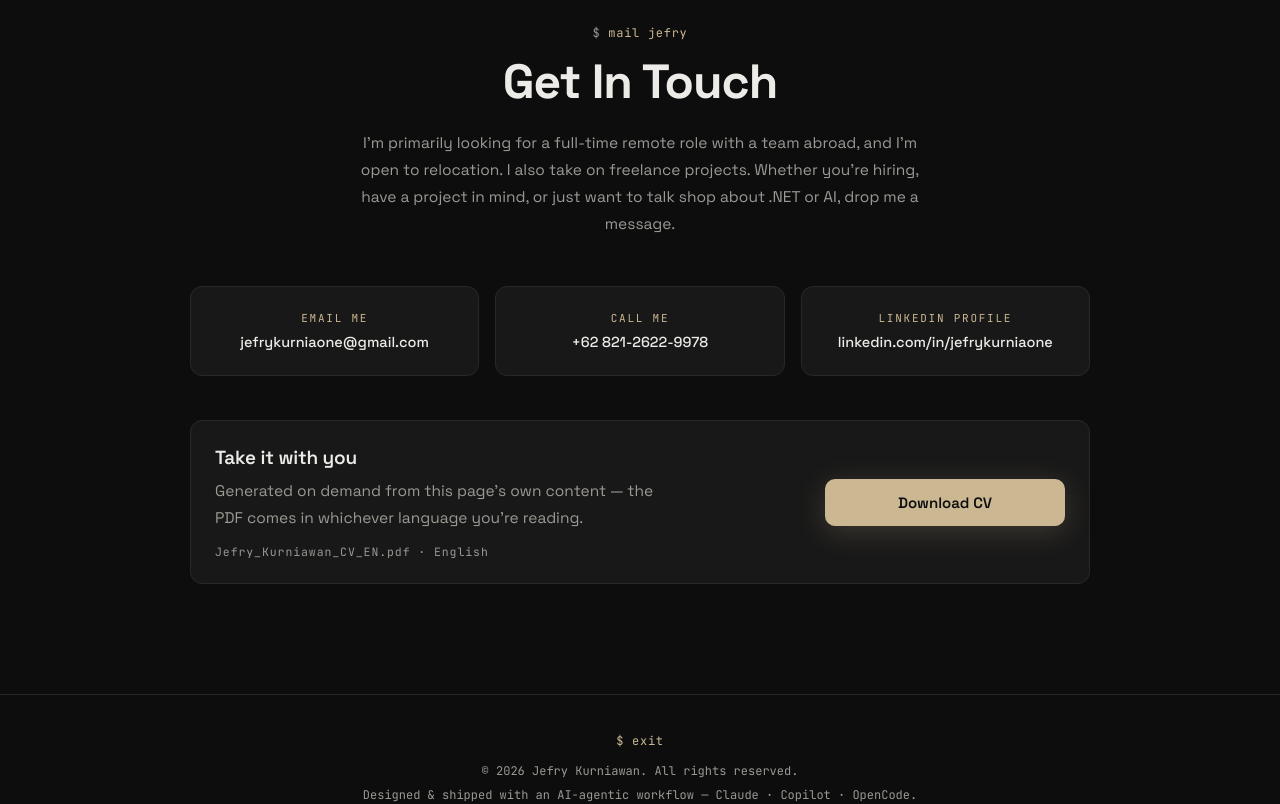
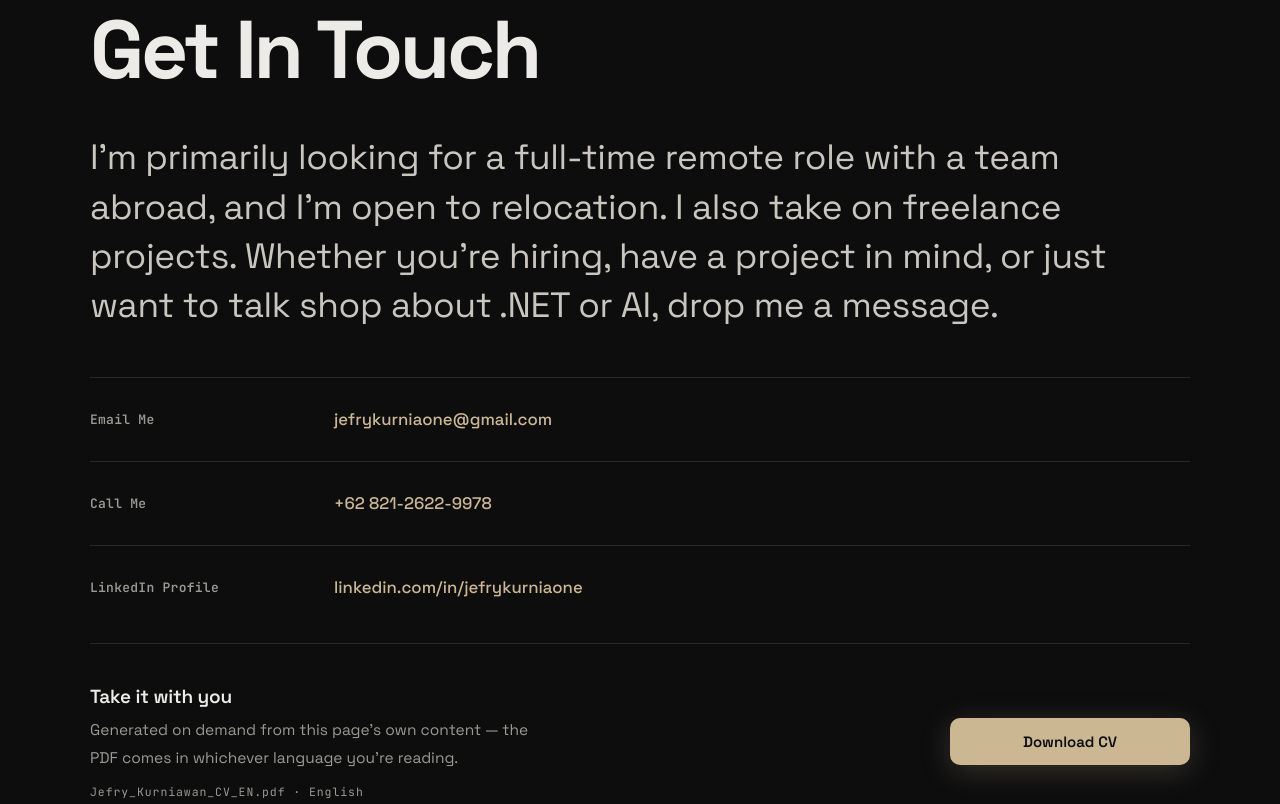
Before and after one commit to jefrykurniaone/porto-jefry, a Next.js app: page /en in a window 1280 px wide. Shown: the part 8620-9424 px from the top of the page. Built offline with nearby package versions, Linux system fonts and the light colour scheme; no server answers.

Commit message:
feat: restyle Contact and the CV panel as ruled rows (#79)
Drops the panel-card box: contact entries become label/value ruled rows
and the CV panel becomes a ruled block, matching the Experience/Skills/
Education/Projects family. Uses SectionHeader (drops `command`) and Reveal.

```diff
--- a/src/app/styles/sections/contact.css
+++ b/src/app/styles/sections/contact.css
@@ -1,70 +1,69 @@
-/* ── Contact ── */
-.contact-section-inner {
-    max-width: 900px;
-    margin: 0 auto;
-    padding: 110px 24px;
-    text-align: center;
+/* ── Contact ──
+   The page's close: a large closing line, then the contact entries as ruled
+   rows and the CV panel as one more ruled block — the same "hairline, no box"
+   treatment Experience, Skills, Education and Projects already use, so the
+   closing section reads as the same family rather than as a special case. */
+.contact-desc {
+    font-size: var(--fs-lead);
+    font-weight: 400;
+    line-height: 1.4;
+    letter-spacing: -0.01em;
+    color: var(--reading);
+    max-width: 60ch;
+    margin: 0 0 48px;
 }
 
-.contact-title {
-    font-size: clamp(30px, 5vw, 48px);
-    font-weight: 700;
-    letter-spacing: -0.02em;
-    margin: 0 0 18px;
+.contact-row {
+    display: grid;
+    grid-template-columns: minmax(170px, 220px) minmax(0, 1fr);
+    align-items: center;
+    gap: 24px;
+    padding: 30px 0;
+    border-top: 1px solid var(--line);
 }
 
-.contact-desc {
-    font-size: 15.5px;
-    line-height: 1.75;
-    color: var(--muted);
-    max-width: 560px;
-    margin: 0 auto 48px;
+@media (max-width: 640px) {
+    .contact-row {
+        grid-template-columns: minmax(0, 1fr);
+        align-items: start;
+        gap: 8px;
+    }
 }
 
-.contact-grid {
-    display: grid;
-    grid-template-columns: repeat(auto-fit, minmax(230px, 1fr));
-    gap: 16px;
+.contact-row__label {
+    font-family: var(--font-mono), monospace;
+    font-size: 13px;
+    font-weight: 600;
+    line-height: 1.3;
+    letter-spacing: 0.02em;
+    color: var(--muted);
+    margin: 0;
 }
 
-.contact-card {
+/* Colour comes from the global `a` rule (--accent-ink, --text on hover) — see
+   `.project-item__link`'s comment. The underline is this row's own feedback. */
+.contact-row__value {
+    font-size: 1.05rem;
+    font-weight: 500;
     text-decoration: none;
-    padding: 26px 20px;
-    display: flex;
-    flex-direction: column;
-    gap: 8px;
+    border-bottom: 1px solid transparent;
+    overflow-wrap: anywhere;
+    transition: border-color 0.2s ease;
 }
 
-.contact-card__label {
-    font-family: var(--font-mono), monospace;
-    font-size: 11px;
-    letter-spacing: 0.16em;
-    text-transform: uppercase;
-    color: var(--accent-ink);
+.contact-row__value:hover {
+    border-bottom-color: currentColor;
 }
 
-/* `overflow-wrap: anywhere`, not `word-break: break-all`: both stop a long
-   email or URL from overflowing a 230px card, but break-all takes the break
-   whether or not it is needed, so `jefrykurniaone@gmail.com` splits mid-word
-   even when the line has room. `anywhere` only breaks when nothing else fits. */
-.contact-card__value {
-    font-size: 14.5px;
-    font-weight: 500;
-    color: var(--text);
-    overflow-wrap: anywhere;
-}
-
-/* Closes the page. A panel, not a hairline with a button under it: at card
-   weight it reads as the fourth thing on offer rather than as something left
-   unfinished below the other three. No `--lift` — it holds a control, and a
-   card that rises under the pointer while you aim at its button is noise.
-
-   Offer left, action right, and left-aligned against a centred section on
-   purpose: it is the one block here that is a statement with a control rather
-   than a label with a value, and prose with a measure has no business being
-   centred. The `auto` column is sized by the button's own 240px minimum. */
+/* Closes the page. A hairline, not a panel: offer on the left, action on the
+   right, and its own three-rung hierarchy (title, lead, artifact) — left-
+   aligned on purpose, since this is a statement with a control rather than a
+   label with a value. The `auto` column is sized by the button's own 240px
+   minimum. */
 .contact-cta {
-    margin-top: 44px;
+    margin-top: 14px;
+    padding-top: 40px;
+    border-top: 1px solid var(--line);
     display: grid;
     grid-template-columns: 1fr auto;
     align-items: center;
@@ -126,9 +125,9 @@
     overflow-wrap: anywhere;
 }
 
-/* One column below the same 640px the experience row collapses at. The button
-   keeps `width: 100%` and so spans the panel — the largest touch target on the
-   page, for the visitor most likely to be on a phone. */
+/* One column below the same 640px the other ruled rows collapse at. The
+   button keeps `width: 100%` and so spans the panel — the largest touch
+   target on the page, for the visitor most likely to be on a phone. */
 @media (max-width: 640px) {
     .contact-cta {
         grid-template-columns: 1fr;
--- a/src/components/sections/Contact.tsx
+++ b/src/components/sections/Contact.tsx
@@ -1,4 +1,6 @@
 import { useLocale, useTranslations } from 'next-intl';
+import SectionHeader from '@/components/ui/SectionHeader';
+import Reveal from '@/components/ui/Reveal';
 import CvDownloadAction from '@/components/ui/CvDownloadAction';
 import { cvFileName } from '@/utils/cv';
 import {
@@ -9,29 +11,33 @@ import {
     CONTACT_LINKEDIN_DISPLAY,
 } from '@/data/contact';
 
-interface ContactCardItem {
+interface ContactRowItem {
     label: string;
     href: string;
     value: string;
     isExternal: boolean;
 }
 
-function ContactCard({ label, href, value, isExternal }: Readonly<ContactCardItem>) {
+/** One ruled row: the entry's Label in the left column, its live link on the
+ * right — the same shape `.exp-row` and `.skill-row` use elsewhere. */
+function ContactRow({ label, href, value, isExternal }: Readonly<ContactRowItem>) {
     return (
-        <a
-            href={href}
-            target={isExternal ? '_blank' : undefined}
-            rel={isExternal ? 'noopener noreferrer' : undefined}
-            className='panel-card panel-card--lift contact-card'>
-            <span className='contact-card__label'>{label}</span>
-            <span className='contact-card__value'>{value}</span>
-        </a>
+        <div className='contact-row'>
+            <p className='contact-row__label'>{label}</p>
+            <a
+                href={href}
+                target={isExternal ? '_blank' : undefined}
+                rel={isExternal ? 'noopener noreferrer' : undefined}
+                className='contact-row__value'>
+                {value}
+            </a>
+        </div>
     );
 }
 
 type TranslateFn = (key: string) => string;
 
-function buildContactCards(t: TranslateFn): ContactCardItem[] {
+function buildContactRows(t: TranslateFn): ContactRowItem[] {
     return [
         {
             label: t('email_label'),
@@ -54,62 +60,22 @@ function buildContactCards(t: TranslateFn): ContactCardItem[] {
     ];
 }
 
-export default function Contact() {
-    const t = useTranslations('contact');
-    const cards = buildContactCards(t);
-
-    return (
-        <section
-            id='contact'
-            aria-labelledby='contact-title'
-            className='section-band'>
-            <div className='contact-section-inner'>
-                {/* Contact keeps its own centred header rather than
-                    SectionHeader: the closing section runs a wider title and a
-                    narrower column to signal an ending. */}
-                <p className='section-kicker'>
-                    <span className='section-kicker__prompt' aria-hidden='true'>$</span>{' '}
-                    mail jefry
-                </p>
-                <h2 id='contact-title' className='contact-title'>{t('title')}</h2>
-                <p className='contact-desc'>{t('description')}</p>
-                <div className='contact-grid'>
-                    {cards.map((card) => (
-                        <ContactCard key={card.href} {...card} />
-                    ))}
-                </div>
-                <ContactCvPanel />
-            </div>
-        </section>
-    );
-}
-
 /**
- * The page's closing action. Until this existed the CV lived only in the hero,
- * ~14,000px above the point where a reader actually decides to take it. Built as
- * a panel rather than a bare button so the offer is stated rather than implied.
- *
- * It is deliberately *not* a fourth contact card. It used to open with the same
- * mono-uppercase label the three cards above it use, which made the page's most
- * important click read as a peer of "CALL ME" — and it centred ~500px of content
- * inside a 900px panel, so the one block that should close the page was also the
- * only one that failed to fill its own box. Offer on the left, action on the
- * right, and its own three-rung hierarchy: title, lead, artifact.
+ * The page's closing action: the offer on the left, the CV download on the
+ * right, ruled off from the entries above by a hairline rather than a panel.
+ * `CvDownloadAction` owns the busy/success/error states; this only frames it.
  */
 function ContactCvPanel() {
     const t = useTranslations('contact');
     const tCv = useTranslations('cv');
     const locale = useLocale();
     return (
-        <div className='panel-card contact-cta'>
+        <Reveal className='contact-cta'>
             <div className='contact-cta__offer'>
                 <p className='contact-cta__title'>{t('cv_label')}</p>
                 <p className='contact-cta__lead'>{t('cv_lead')}</p>
-                {/* What the recruiter is about to receive, named before the
-                    click rather than only in the success notice: the exact file
-                    that lands in their Downloads folder, from the same function
-                    that names it there. Neither string is a claim — one is
-                    computed from the locale, the other is the locale. */}
+                {/* The exact file the download hands the visitor, named before
+                    the click, from the same function that names it there. */}
                 <p className='contact-cta__meta'>
                     {cvFileName(locale)} · {tCv('language_name')}
                 </p>
@@ -118,6 +84,29 @@ function ContactCvPanel() {
                 className='cv-action'
                 buttonClassName='btn-primary'
             />
-        </div>
+        </Reveal>
     );
 }
+
+export default function Contact() {
+    const t = useTranslations('contact');
+    const rows = buildContactRows(t);
+
+    return (
+        <section
+            id='contact'
+            aria-labelledby='contact-title'
+            className='section-band'>
+            <div className='container-page section-inner'>
+                <SectionHeader title={t('title')} titleId='contact-title' />
+                <p className='contact-desc'>{t('description')}</p>
+                <Reveal className='contact-rows'>
+                    {rows.map((row) => (
+                        <ContactRow key={row.href} {...row} />
+                    ))}
+                </Reveal>
+                <ContactCvPanel />
+            </div>
+        </section>
+    );
+}
```
